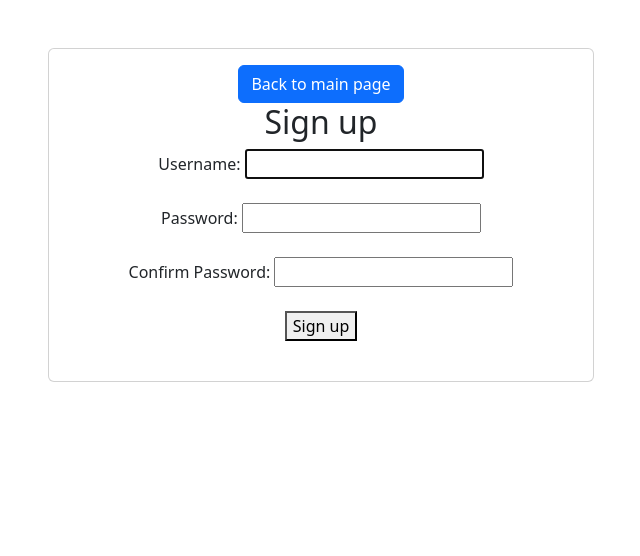
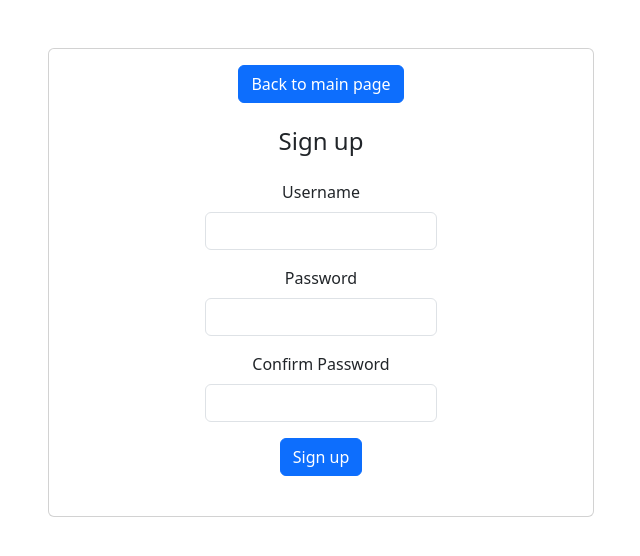
Before and after one commit to tf4482/improvo, a Django app: page /accounts/signup/ in a window 1280 px wide. Shown: the top 556 px of the page, without its empty margins (319-959 px from the left). Run offline with Django 5.2, Linux system fonts and the light colour scheme; some libraries are stand-ins or nearby versions.

Commit message:
feat: :lipstick: Reworked signup.html

```diff
--- a/proposals/templates/registration/signup.html
+++ b/proposals/templates/registration/signup.html
@@ -2,31 +2,38 @@
 {% load i18n %}
 {% block title %}{% trans "Sign up" %}{% endblock %}
 {% block content %}
-<h2>{% trans "Sign up" %}</h2>
-<form method="post">
+
+<div class="container mt-4">
+    <div class="row">
+        <div class="col-md-6 offset-md-3">
+            <h4 class="text-center">{% trans "Sign up" %}</h4>
+            <form method="post" class="mt-4">
                 {% csrf_token %}
-  <label for="id_username">{% trans "Username" %}:</label>
-  {{ form.username }}
-  <br>
+                <div class="mb-3">
+                    <label for="id_username" class="form-label">{% trans "Username" %}</label>
+                    <input type="text" name="username" id="id_username" class="form-control" required>
                     {% for error in form.username.errors %}
-    <span class="error">{{ error }}</span>
+                        <span class="text-danger">{{ error }}</span>
                     {% endfor %}
-  <br>
-  <label for="id_password1">{% trans "Password" %}:</label>
-  {{ form.password1 }}
-  <br>
+                </div>
+                <div class="mb-3">
+                    <label for="id_password1" class="form-label">{% trans "Password" %}</label>
+                    <input type="password" name="password1" id="id_password1" class="form-control" required>
                     {% for error in form.password1.errors %}
-    <span class="error">{{ error }}</span>
+                        <span class="text-danger">{{ error }}</span>
                     {% endfor %}
-  <br>
-  <label for="id_password2">{% trans "Confirm Password" %}:</label>
-  {{ form.password2 }}
-  <br>
+                </div>
+                <div class="mb-3">
+                    <label for="id_password2" class="form-label">{% trans "Confirm Password" %}</label>
+                    <input type="password" name="password2" id="id_password2" class="form-control" required>
                     {% for error in form.password2.errors %}
-    <span class="error">{{ error }}</span>
+                        <span class="text-danger">{{ error }}</span>
                     {% endfor %}
-  <br>
-  <button type="submit">{% trans "Sign up" %}</button>
+                </div>
+                <button type="submit" class="btn btn-primary">{% trans "Sign up" %}</button>
             </form>
+        </div>
+    </div>
+</div>
 
 {% endblock %}
```
Lines whose indentation alone changed are shown as unchanged.
